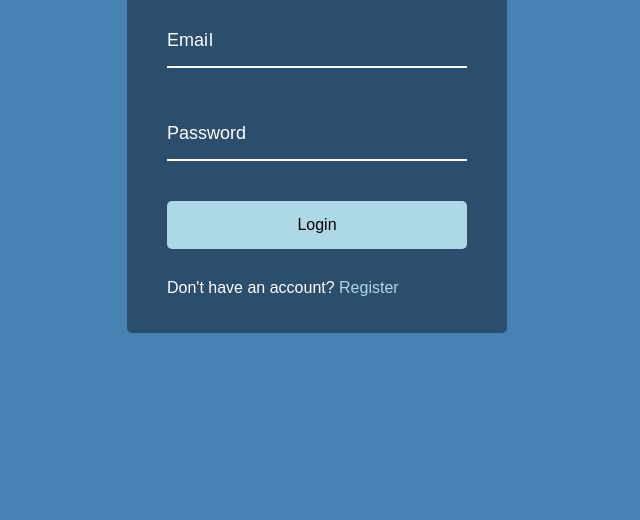
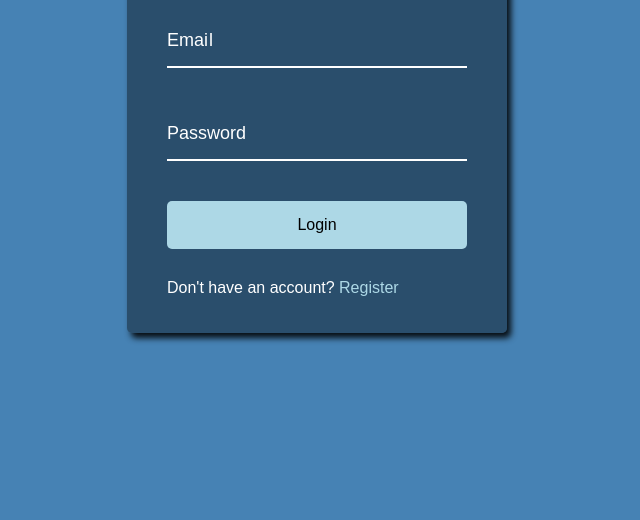
Before and after one commit to dfine907/form_wave_animation, a plain HTML site: page index.html in a window 1280 px wide. Shown: the part 280-800 px from the top of the page, without its empty margins (323-963 px from the left). Drawn offline with Linux system fonts and the light colour scheme; a web font is replaced by a local one.

Commit message:
Add Box Shadow Effect

```diff
--- a/style.css
+++ b/style.css
@@ -19,6 +19,7 @@ body {
 
 .container {
   background-color: rgba(0, 0, 0, 0.4);
+  box-shadow: 4px 5px 6px rgba(0, 0, 0, 0.9);
   padding: 20px 40px;
   border-radius: 5px;
 }
```
